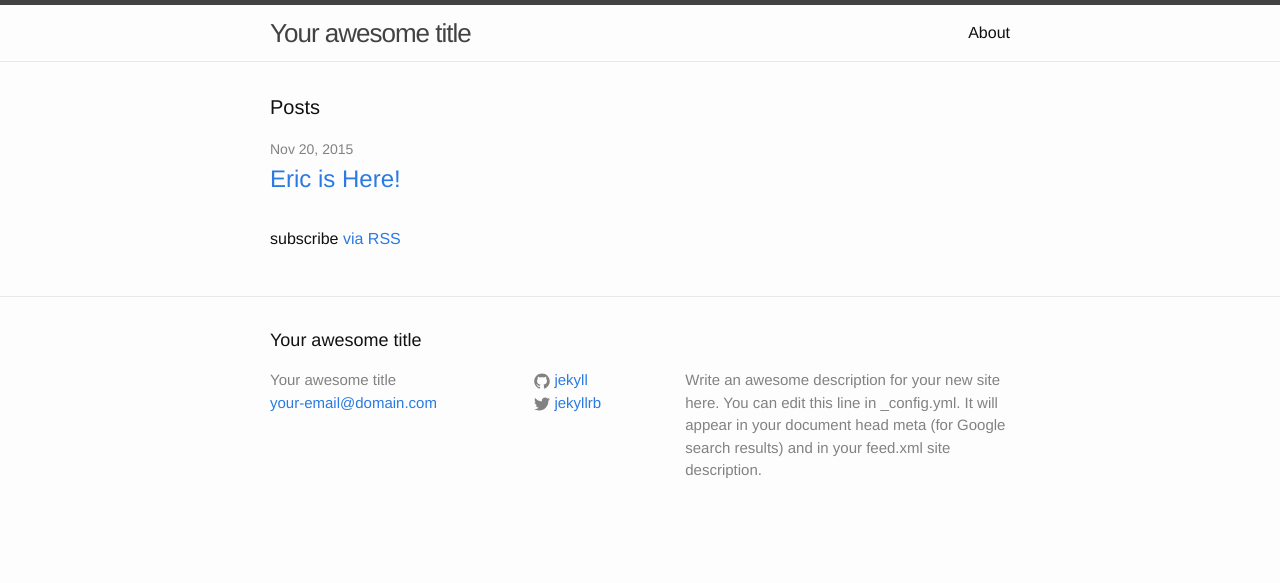
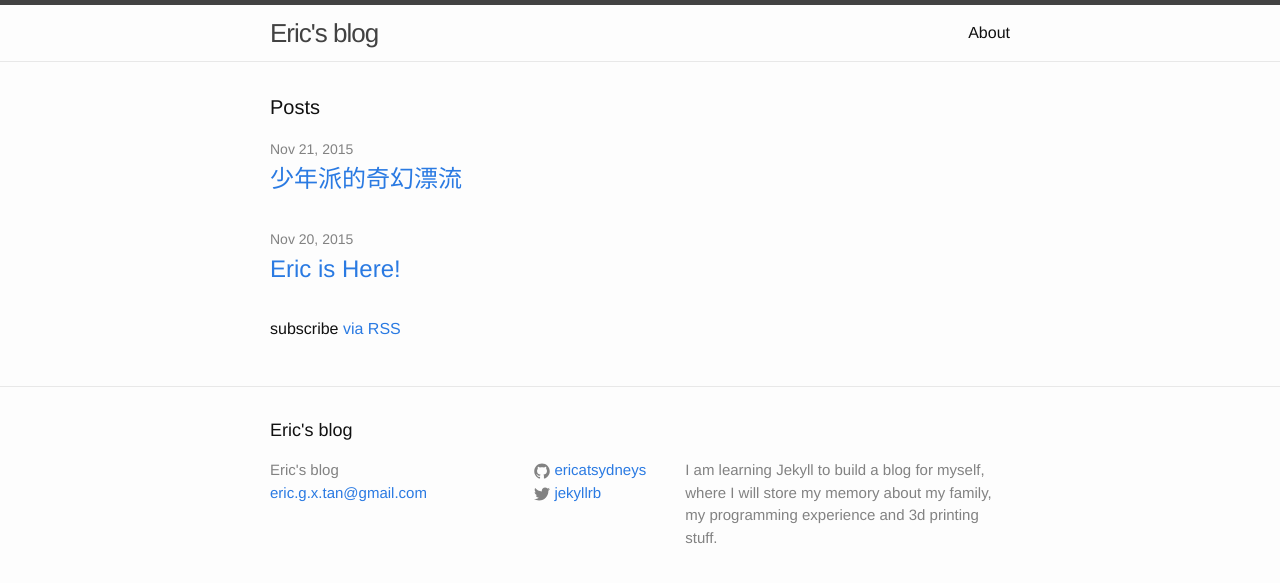
Before and after one commit to ericatsydney/ericatsydney.github.io, a Jekyll site: the page built from index.html, in a window 1280 px wide. Shown: the top 583 px of the page. Built offline with Jekyll 4.4.1, drawn with Linux system fonts in a browser that asks for light colours.

Commit message:
Add new post.

```diff
--- a/_config.yml
+++ b/_config.yml
@@ -6,16 +6,15 @@
 # 'jekyll serve'. If you change this file, please restart the server process.
 
 # Site settings
-title: Your awesome title
-email: your-email@domain.com
+title: Eric's blog
+email: eric.g.x.tan@gmail.com
 description: > # this means to ignore newlines until "baseurl:"
-  Write an awesome description for your new site here. You can edit this
-  line in _config.yml. It will appear in your document head meta (for
-  Google search results) and in your feed.xml site description.
+  I am learning Jekyll to build a blog for myself, where I will store my memory about
+  my family, my programming experience and 3d printing stuff.
 baseurl: "" # the subpath of your site, e.g. /blog
 url: "http://yourdomain.com" # the base hostname & protocol for your site
 twitter_username: jekyllrb
-github_username:  jekyll
+github_username:  ericatsydneys
 
 # Build settings
 markdown: kramdown
--- /dev/null
+++ b/_posts/2015-11-21-watch-pi-again.markdown
@@ -0,0 +1,18 @@
+---
+layout: post
+title:  "少年派的奇幻漂流"
+date:   2015-11-21 20:00:52 +1000
+categories: jekyll update
+---
+
+有些电影要快进着看，有些看一次已经足够，而有极少数可以一看再看，而且每次看都有新的感觉和得着。少年派的奇幻漂流就属于最后一种。
+
+这片我看了两次，第一次是两年前回国，在家闲暇看的。那会没字幕，看得半懂不懂的，就不明白派到底是基督徒还是信多个宗教呢？
+
+基本上看第二次就是带着这个问题看的，着坐南航回国看的，A330有自选电影系统了，很方便很贴心，上厕所可以按暂停，赞！
+
+故事里到处是隐喻，前后有处处联系着，千丝万缕，好像是派将他所有的吾到的道都都融到了这个寓言故事里。我边看边想，一旦想通了其中的奥妙，就兴奋不已。我想这个就是看好电影的乐趣了吧。
+
+{% highlight ruby %}
+Jekyll真心好，这文章我是在飞机上用Mac book写的，写完用git保存，到家git push搞掂，yeah！
+{% endhighlight %}
```
